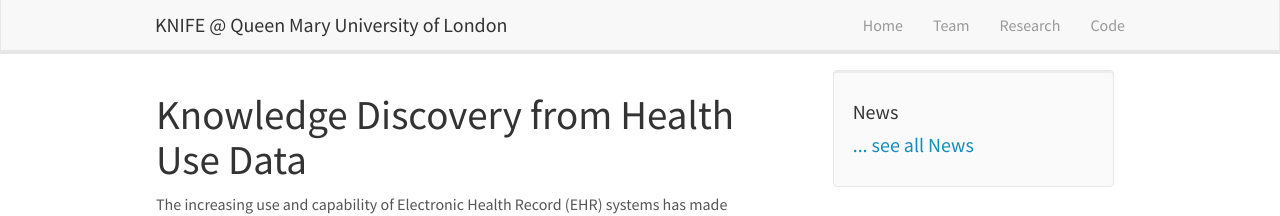
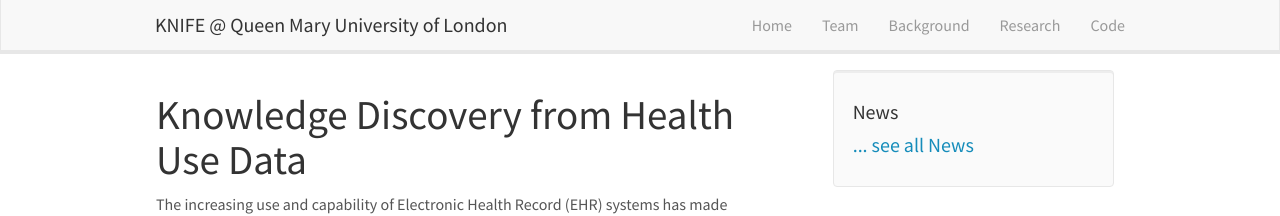
Before and after one commit to knifeqmul/knifeqmul.github.io, a Jekyll site: the page built from _pages/home.md, in a window 1280 px wide. Shown: the top 216 px of the page. Built offline with Jekyll 4.4.1, drawn with Linux system fonts in a browser that asks for light colours; nearby versions of some CDN libraries.

Commit message:
Update header.html

```diff
--- a/_includes/header.html
+++ b/_includes/header.html
@@ -14,6 +14,7 @@
 	  <ul class="nav navbar-nav navbar-right">
 		<li><a href="{{ site.url }}{{ site.baseurl }}/">Home</a></li>
 		<li><a href="{{ site.url }}{{ site.baseurl }}/team">Team</a></li>
+		<li><a href="{{ site.url }}{{ site.baseurl }}/background">Background</a></li>
 		<li><a href="{{ site.url }}{{ site.baseurl }}/research">Research</a></li>
 		<li><a href="{{ site.url }}{{ site.baseurl }}/code">Code</a></li>
 	  </ul>
```
